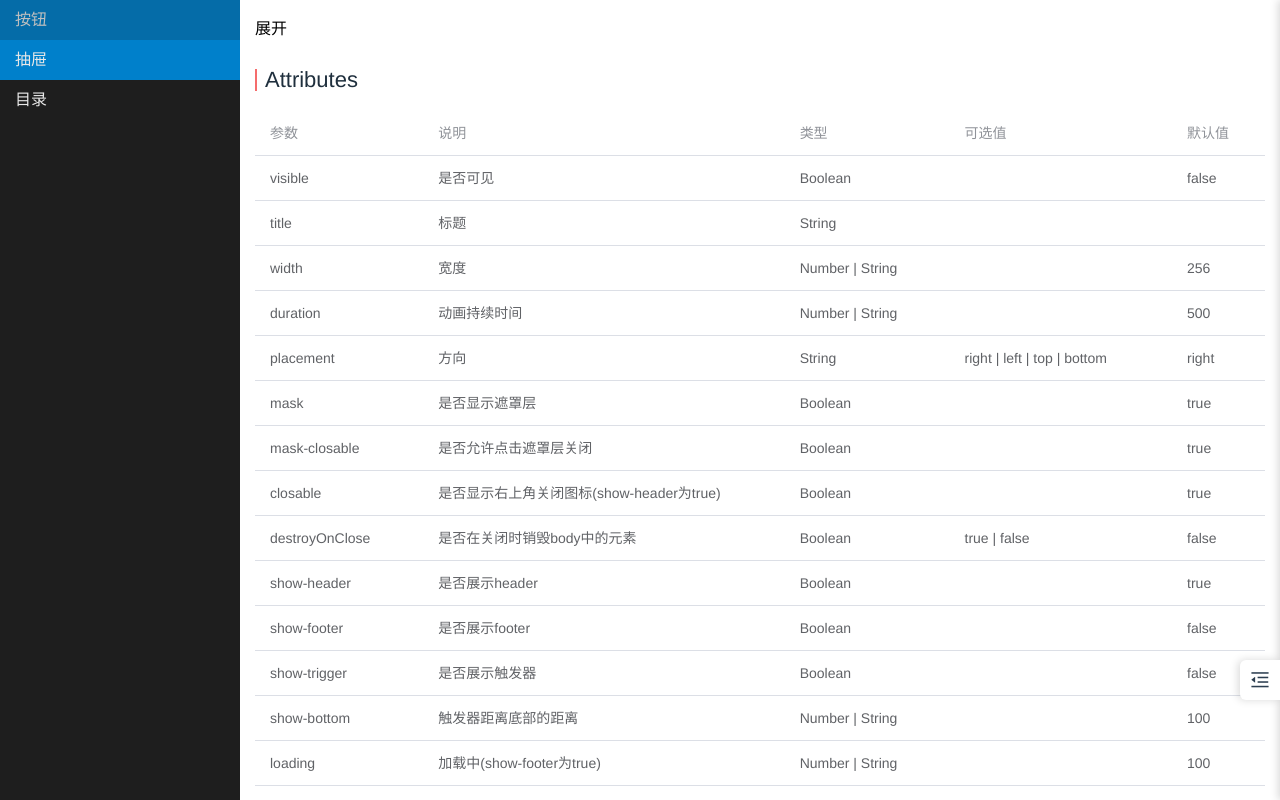
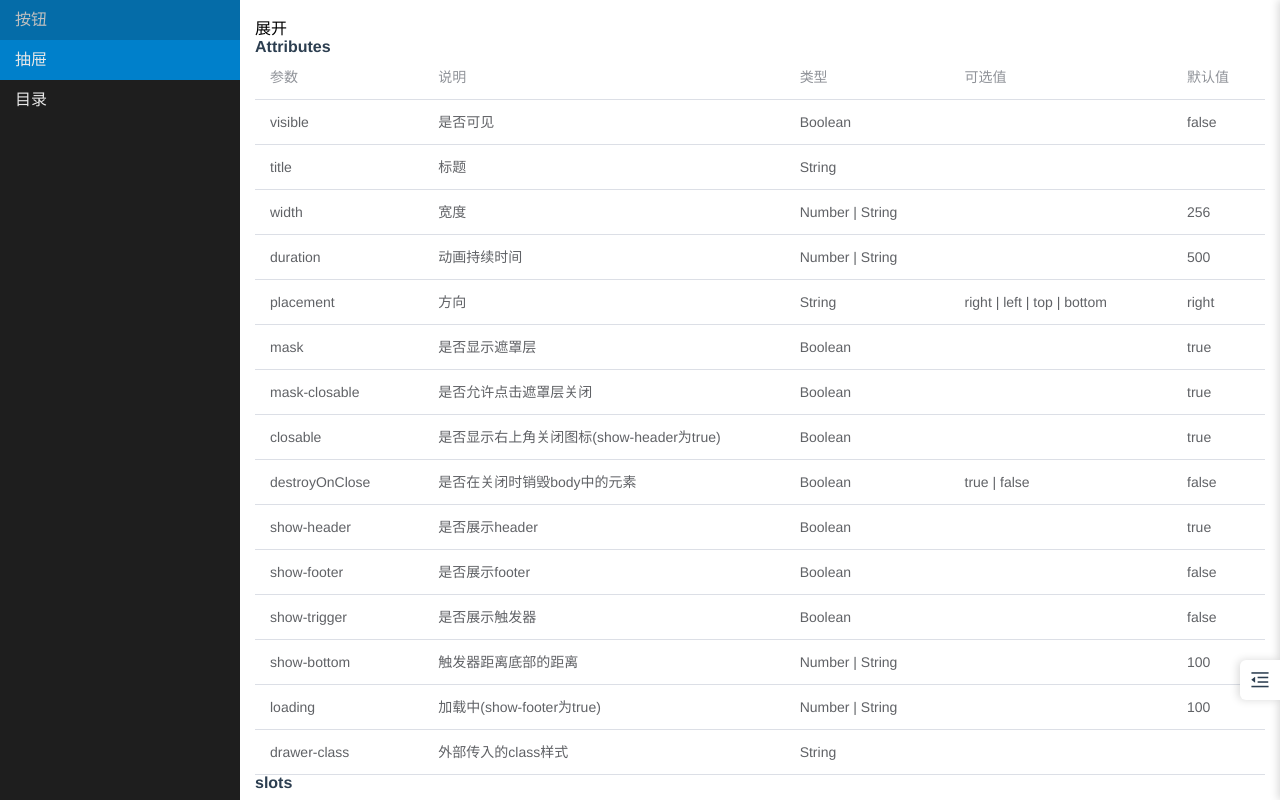
Before and after one commit to hcl0101/hcl, a Vue app: page /drawer in a window 1280 px wide. Built offline with nearby package versions, Linux system fonts and the light colour scheme.

Commit message:
rename public -> common and delete redundant files

```diff
--- a/src/styles/index.scss
+++ b/src/styles/index.scss
@@ -1,7 +1,7 @@
 @import './lib/reset.css';
 @import './lib/iconfont/iconfont.css';
 
-@import './public/index.scss';
+@import './common/common.scss';
 
 @import './components/button.scss';
 @import './components/drawer.scss';
--- a/src/styles/public/index.scss
+++ /dev/null
@@ -1,2 +0,0 @@
-@import './components.scss';
-@import './views.scss';
--- a/src/styles/public/views.scss
+++ /dev/null
@@ -1,26 +0,0 @@
-h3 {
-  display: inline-block;
-  margin: 30px 0 20px;
-  font-size: 22px;
-  font-weight: 400;
-  color: #1f2f3d;
-  text-indent: 8px;
-  vertical-align: top;
-  border-left: 2px solid #f56c6c;
-}
-
-h4 {
-  display: inline-block;
-  margin: 12px 20px;
-  font-size: 18px;
-  font-weight: 400;
-  color: #1f2f3d;
-  text-indent: 8px;
-}
-
-.demo-container {
-  margin: 0 20px;
-  padding: 15px;
-  border-radius: 2px;
-  border: 1px solid #ebedf0;
-}
```
Also changed, not shown: src/styles/common/common.scss (renamed from src/styles/public/components.scss).
